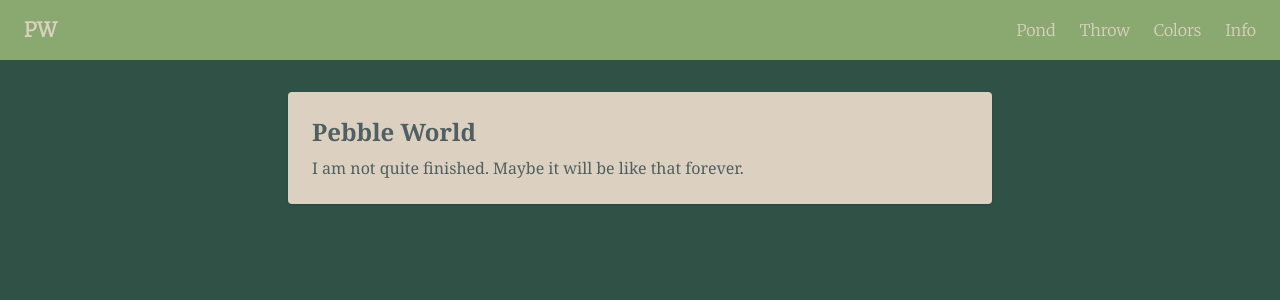
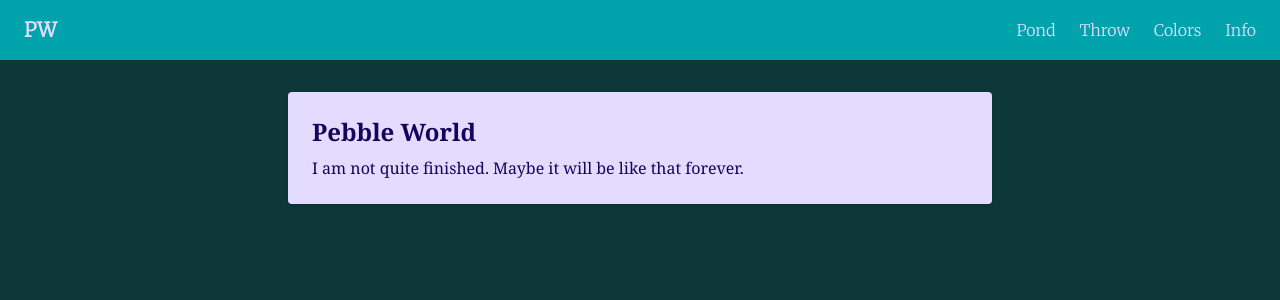
Before and after one commit to lucynottonson/pebbleworld, a Next.js app: page / in a window 1280 px wide. Shown: the top 300 px of the page. Built offline with nearby package versions, Linux system fonts and the light colour scheme.

Commit message:
testing new cols

```diff
--- a/app/globals.css
+++ b/app/globals.css
@@ -3,11 +3,11 @@
 @tailwind utilities;
 
 :root {
-  --text: #d1edca;
-  --background: #2f5146;
-  --main: #8aa971;
-  --accent: #505f61;
-  --baccent: #dcd1c0;
+  --text: #c7fcff;
+  --background: #0e373a;
+  --main: #00a2ab;
+  --accent: #15045c;
+  --baccent: #e3dcff;
 }
 
 body {
```
